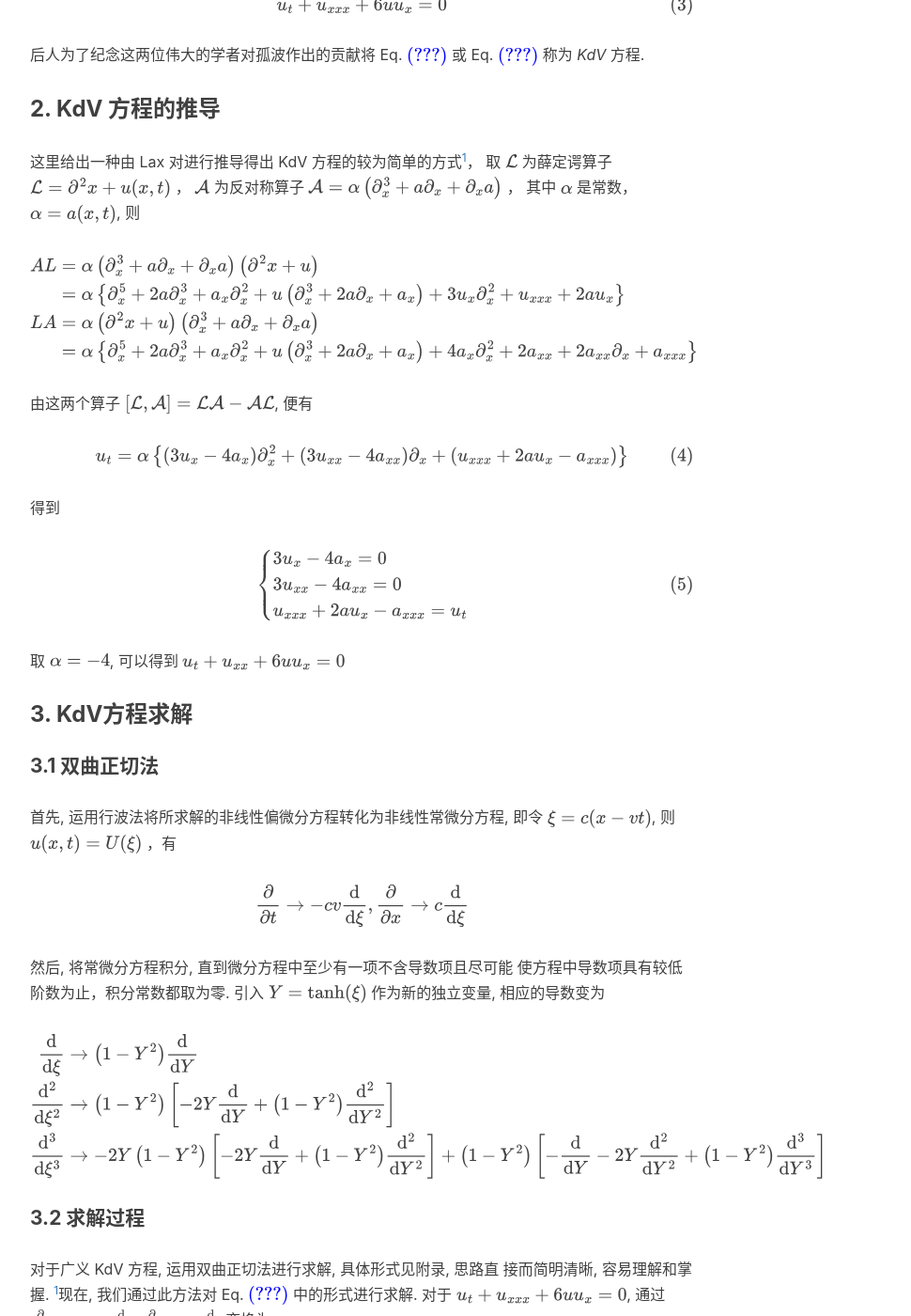
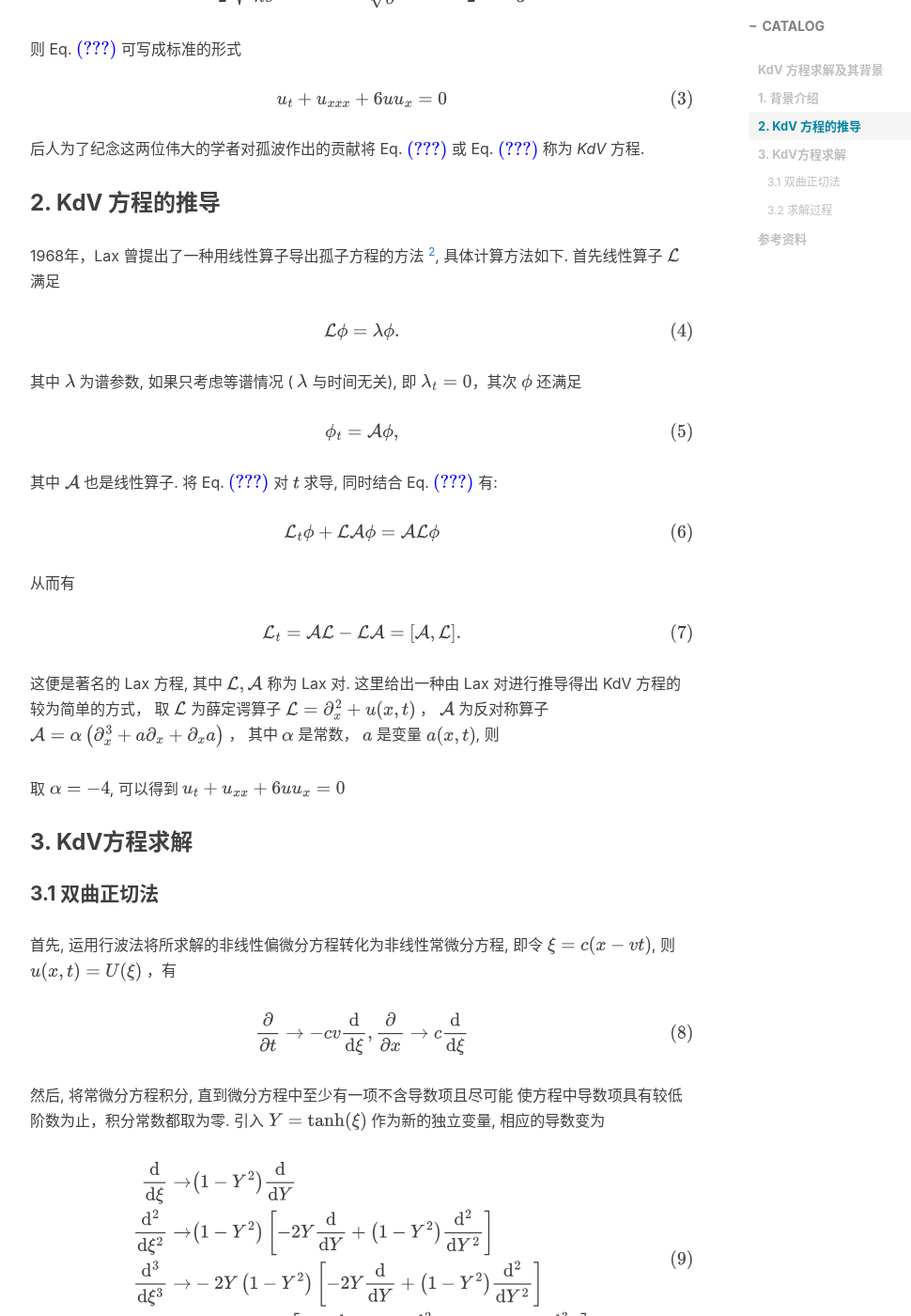
Before and after one commit to wowking2018/Old_personal_blog, a Jekyll site: the page built from _posts/2023-07-09-The KdV equation.md, in a window 1280 px wide and 1400 px high, scrolled down 1260 px. Shown: the whole window at 94% size, without its empty margins (233-1203 px from the left). Built offline with Jekyll 4.4.1, drawn with Linux system fonts in a browser that asks for light colours; nearby versions of some CDN libraries; our own code applies the rules of GitHub Pages for plain Markdown files; comment, search, counter and statistics services are not loaded; some of the changed text lies outside the part shown.

Commit message:
Update 2023-07-06

```diff
--- a/_posts/2023-07-09-The KdV equation.md
+++ b/_posts/2023-07-09-The KdV equation.md
@@ -1,6 +1,17 @@
+---
+layout:     post
+title:      KdV 方程求解及其背景
+subtitle:   孤子解
+date:       2023-07-09
+author:     wowking
+catalog: true
+tags:
+    - 物理
+---
+
 ## KdV 方程求解及其背景
 ### 1. 背景介绍
-孤子的发现应追溯到1834年的夏日，英国科学家 *J.S.Russel* 骑马正沿着一条运河岸道旅行，偶然发现在狭窄的河床中行走的船突然停止前进，被船体带动的水团积聚在船头周围并剧烈地翻动着. 不久，一个圆形且轮廓分明的巨大孤立波峰开始形成，并急速离开船头向前运动. 波长约 10 米，高约 0.5 米，在行进中波的形状和速度并无明显变化，以后高度逐渐下降，在跟踪至三公里后，终于消失在蜿蜒的河道上. 这次发现的奇特景观促使 *Russel* 开始广泛的水波实验研究. 他称这沿着狭窄通道传播的、保持形状和速度不变的水包为“伟大的孤立波”，并意识到这是流体力学中某方程的稳定解. 然而, 由于当时数学水平与计算技术的限制，罗素的研究没有取得满意的进展，直到1895年，荷兰著名数学家 *Korteweg* 和他的学生 *de Vries* 在对孤波进行全面分析后指出这种波可近似为小振幅的长波，并以此建立了浅水波运动方程：
+孤子的发现应追溯到1834年的夏日，英国科学家 *J.S.Russel* 骑马正沿着一条运河岸道旅行，偶然发现在狭窄的河床中行走的船突然停止前进，被船体带动的水团积聚在船头周围并剧烈地翻动着. 不久，一个圆形且轮廓分明的巨大孤立波峰开始形成，并急速离开船头向前运动. 波长约 10 米，高约 0.5 米，在行进中波的形状和速度并无明显变化，以后高度逐渐下降，在跟踪至三公里后，终于消失在蜿蜒的河道上. 这次发现的奇特景观促使 *Russel* 开始广泛的水波实验研究. 他称这沿着狭窄通道传播的、保持形状和速度不变的水包为“伟大的孤立波”，并意识到这是流体力学中某方程的稳定解. 然而, 由于当时数学水平与计算技术的限制，罗素的研究没有取得满意的进展，直到1895年，荷兰著名数学家 *Korteweg* 和他的学生 *de Vries* 在对孤波进行全面分析后指出这种波可近似为小振幅的长波，并以此建立了浅水波运动方程[^1]：
 
 $$
 \begin{equation}
@@ -30,36 +41,41 @@ $$
 
 
 ### 2. KdV 方程的推导
-这里给出一种由 Lax 对进行推导得出 KdV 方程的较为简单的方式[^2]， 取 $\mathcal{L}$ 为薛定谔算子 $\mathcal{L}=\partial^2 x+u(x, t)$ ， $\mathcal{A}$ 为反对称算子 $\mathcal{A}=\alpha\left(\partial_x^3+a \partial_x+\partial_x a\right)$ ， 其中 $\alpha$ 是常数， $\alpha=a(x, t)$, 则
-
-$$
-\begin{aligned}
-A L & =\alpha\left(\partial_x^3+a \partial_x+\partial_x a\right)\left(\partial^2 x+u\right) \\
-& =\alpha\left\{\partial_x^5+2 a \partial_x^3+a_x \partial_x^2+u\left(\partial_x^3+2 a \partial_x+a_x\right)+3 u_x \partial_x^2+u_{x x x}+2 a u_x\right\} \\
-L A & =\alpha\left(\partial^2 x+u\right)\left(\partial_x^3+a \partial_x+\partial_x a\right) \\
-& =\alpha\left\{\partial_x^5+2 a \partial_x^3+a_x \partial_x^2+u\left(\partial_x^3+2 a \partial_x+a_x\right)+4 a_x \partial_x^2+2 a_{x x}+2 a_{x x} \partial_x+a_{x x x}\right\}
-\end{aligned}
-$$
-
-由这两个算子 $[\mathcal{L}, \mathcal{A}] = \mathcal{L}\mathcal{A} - \mathcal{A}\mathcal{L}$, 便有
+1968年，Lax 曾提出了一种用线性算子导出孤子方程的方法 [^2], 具体计算方法如下. 首先线性算子 $\mathcal{L}$ 满足
 
 $$
 \begin{equation}
-    u_t=\alpha\left\{\left(3 u_x-4 a_x\right) \partial_x^2+\left(3 u_{x x}-4 a_{x x}\right) \partial_x+\left(u_{x x x}+2 a u_x-a_{x x x}\right)\right\}
+    \mathcal{L} \phi=\lambda \phi .
+\end{equation}\label{eq_4}
+$$
+
+其中 $\lambda$ 为谱参数, 如果只考虑等谱情况 ( $\lambda$ 与时间无关), 即 $\lambda_t=0$，其次 $\phi$ 还满足
+
+$$
+\begin{equation}
+    \phi_t=\mathcal{A} \phi,
+\end{equation} \label{eq_5}
+$$
+
+其中 $\mathcal{A}$ 也是线性算子. 将 Eq. $\eqref{eq_4}$ 对 $t$ 求导, 同时结合 Eq. $\eqref{eq_5}$ 有:
+
+$$
+\begin{equation}
+    \mathcal{L}_t \phi+\mathcal{L}\mathcal{A} \phi=\mathcal{A}\mathcal{L} \phi
 \end{equation}
 $$
 
-得到
+从而有
 
 $$
 \begin{equation}
-    \left\{\begin{array}{l}
-    3 u_x-4 a_x=0 \\
-    3 u_{x x}-4 a_{x x}=0 \\
-    u_{x x x}+2 a u_x-a_{x x x}=u_t
-    \end{array}\right.
+    \mathcal{L}_t=\mathcal{A}\mathcal{L} - \mathcal{L}\mathcal{A} = [\mathcal{A}, \mathcal{L}] .
 \end{equation}
 $$
+
+这便是著名的 Lax 方程, 其中 $\mathcal{L}, \mathcal{A}$ 称为 Lax 对. 这里给出一种由 Lax 对进行推导得出 KdV 方程的较为简单的方式， 取 $\mathcal{L}$ 为薛定谔算子 $\mathcal{L}=\partial^2 _{x}+u(x, t)$ ， $\mathcal{A}$ 为反对称算子 $\mathcal{A}=\alpha\left(\partial_x^3+a \partial_x+\partial_x a\right)$ ， 其中 $\alpha$ 是常数， $a$ 是变量 $a(x, t)$, 则
+
+
 
 取 $\alpha=-4$, 可以得到 $u_t+u_{x x}+6 u u_x=0$
 
@@ -68,25 +84,30 @@ $$
 首先, 运用行波法将所求解的非线性偏微分方程转化为非线性常微分方程, 即令 $\xi=c(x-v t)$, 则 $u(x, t)=U(\xi)$ ，有
 
 $$
-\frac{\partial}{\partial t} \rightarrow-c v \frac{\mathrm{d}}{\mathrm{d} \xi}, \frac{\partial}{\partial x} \rightarrow c \frac{\mathrm{d}}{\mathrm{d} \xi}
+\begin{equation}
+    \frac{\partial}{\partial t} \rightarrow-c v \frac{\mathrm{d}}{\mathrm{d} \xi}, \frac{\partial}{\partial x} \rightarrow c \frac{\mathrm{d}}{\mathrm{d} \xi}
+\end{equation}
 $$
 
 然后, 将常微分方程积分, 直到微分方程中至少有一项不含导数项且尽可能 使方程中导数项具有较低阶数为止，积分常数都取为零. 引入 $Y=\tanh (\xi)$ 作为新的独立变量, 相应的导数变为
 
 $$
-\begin{aligned}
-\frac{\mathrm{d}}{\mathrm{d} \xi} & \rightarrow\left(1-Y^2\right) \frac{\mathrm{d}}{\mathrm{d} Y} \\
-\frac{\mathrm{d}^2}{\mathrm{d} \xi^2} & \rightarrow\left(1-Y^2\right)\left[-2 Y \frac{\mathrm{d}}{\mathrm{d} Y}+\left(1-Y^2\right) \frac{\mathrm{d}^2}{\mathrm{d} Y^2}\right] \\
-\frac{\mathrm{d}^3}{\mathrm{d} \xi^3} & \rightarrow-2 Y\left(1-Y^2\right)\left[-2 Y \frac{\mathrm{d}}{\mathrm{d} Y}+\left(1-Y^2\right) \frac{\mathrm{d}^2}{\mathrm{d} Y^2}\right]+\left(1-Y^2\right)\left[-\frac{\mathrm{d}}{\mathrm{d} Y}-2 Y \frac{\mathrm{d}^2}{\mathrm{d} Y^2}+\left(1-Y^2\right) \frac{\mathrm{d}^3}{\mathrm{d} Y^3}\right]
-\end{aligned}
+\begin{equation}
+    \begin{aligned}
+    \frac{\mathrm{d}}{\mathrm{d} \xi} \rightarrow &\left(1-Y^2\right) \frac{\mathrm{d}}{\mathrm{d} Y} \\
+    \frac{\mathrm{d}^2}{\mathrm{d} \xi^2} \rightarrow &\left(1-Y^2\right)\left[-2 Y \frac{\mathrm{d}}{\mathrm{d} Y}+\left(1-Y^2\right) \frac{\mathrm{d}^2}{\mathrm{d} Y^2}\right] \\
+    \frac{\mathrm{d}^3}{\mathrm{d} \xi^3} \rightarrow &-2 Y\left(1-Y^2\right)\left[-2 Y \frac{\mathrm{d}}{\mathrm{d} Y}+\left(1-Y^2\right) \frac{\mathrm{d}^2}{\mathrm{d} Y^2}\right] \\
+    &+\left(1-Y^2\right)\left[-2\frac{\mathrm{d}}{\mathrm{d} Y}-2 Y \frac{\mathrm{d}^2}{\mathrm{d} Y^2}+\left(1-Y^2\right) \frac{\mathrm{d}^3}{\mathrm{d} Y^3}\right]
+    \end{aligned}
+\end{equation}
 $$
 
 #### 3.2 求解过程
-对于广义 KdV 方程, 运用双曲正切法进行求解, 具体形式见附录, 思路直 接而简明清晰, 容易理解和掌握. [^2]现在, 我们通过此方法对 Eq. $\eqref{eq_3}$ 中的形式进行求解. 对于 $u_t+u_{x x x}+6 u u_x=0$, 通过 $\frac{\partial}{\partial t} \rightarrow-c v \frac{\mathrm{d}}{\mathrm{d} \xi}, \frac{\partial}{\partial x} \rightarrow c \frac{\mathrm{d}}{\mathrm{d} \xi}$ 变换为
+对于广义 KdV 方程, 运用双曲正切法进行求解[^3]. 现在, 我们通过此方法对 Eq. $\eqref{eq_3}$ 中的形式进行求解. 通过 $\frac{\partial}{\partial t} \rightarrow-c v \frac{\mathrm{d}}{\mathrm{d} \xi}, \frac{\partial}{\partial x} \rightarrow c \frac{\mathrm{d}}{\mathrm{d} \xi}$ 变换为
 
 $$
 \begin{equation}
-    -v U_{\xi}+6 U U_{\xi}+c^2 U_{\xi \xi \xi}=0
+    -v U_{\xi}+6 U U_{\xi}+c^2 U_{\xi \xi \xi}=0,
 \end{equation}
 $$
 
@@ -139,6 +160,8 @@ $$
 $$
 
 ### 参考资料
-[^1]:
+[^1]: Korteweg, Diederik Johannes, and Gustav De Vries. "On the change of form of long waves advancing in a rectangular canal, and on a new type of long stationary waves." The London, Edinburgh, and Dublin Philosophical Magazine and Journal of Science 39.240 (1895): 422-443.
 
-[^2]: Malfliet, Willy. "Solitary wave solutions of nonlinear wave equations." American journal of physics 60.7 (1992): 650-654.
+[^2]: Lax, Peter D. "Integrals of nonlinear equations of evolution and solitary waves." Communications on pure and applied mathematics 21.5 (1968): 467-490.
+
+[^3]: Malfliet, Willy. "Solitary wave solutions of nonlinear wave equations." American journal of physics 60.7 (1992): 650-654.
```
Also changed, not shown: other parts of _posts/2023-07-09-The KdV equation.md (+2 -2 lines).
